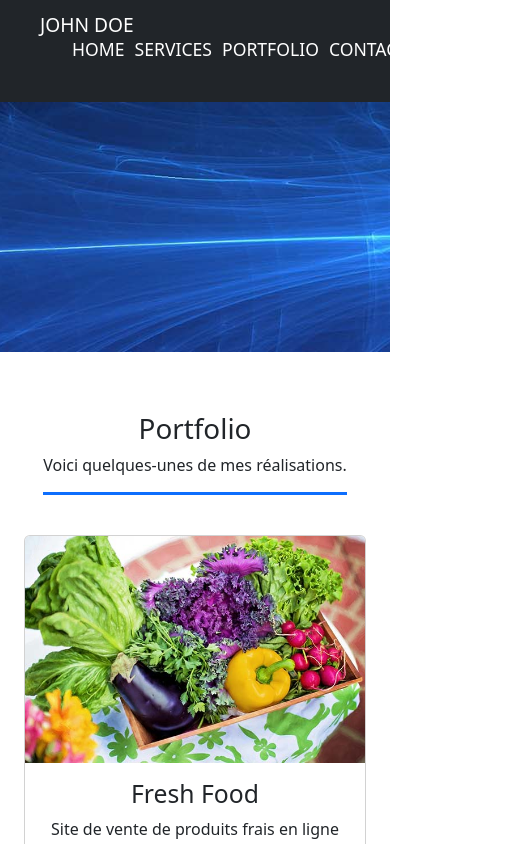
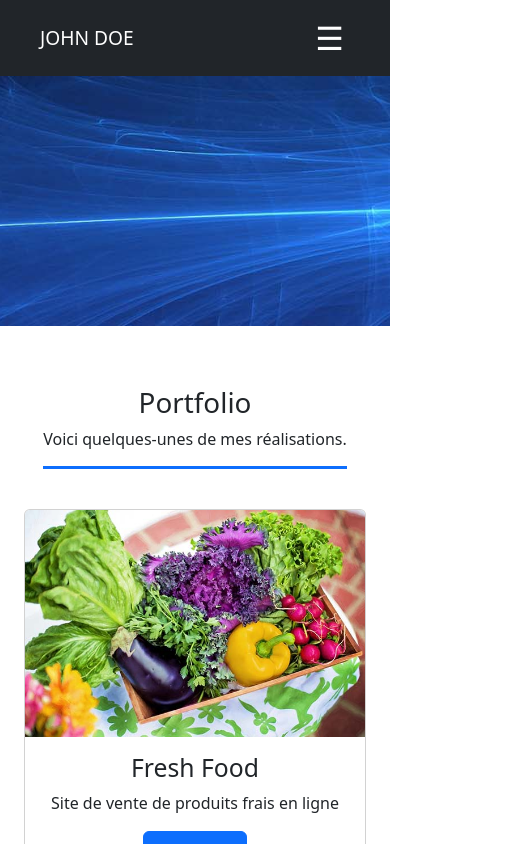
Before and after one commit to Ameliiie/portfolio-react, a React (Create React App) app: page /portfolio in a window 390 px wide. Shown: the top 844 px of the page, 509 px wide, since content can reach past the window. Built offline with nearby package versions, Linux system fonts and the light colour scheme.

Commit message:
Finalize responsive design and project polishing

```diff
--- a/package.json
+++ b/package.json
@@ -11,6 +11,7 @@
     "bootstrap-icons": "^1.13.1",
     "react": "^19.2.6",
     "react-dom": "^19.2.6",
+    "react-helmet": "^6.1.0",
     "react-icons": "^5.6.0",
     "react-router-dom": "^7.15.1",
     "react-scripts": "5.0.1",
--- a/src/components/Footer.jsx
+++ b/src/components/Footer.jsx
@@ -1,33 +1,31 @@
+import { Link } from "react-router-dom";
 import "../styles/Footer.css";
 
 function Footer() {
   return (
-
     <footer className="footer">
-
       <div className="container">
-
         <div className="row">
-
           <div className="col-md-4">
 
             <h3>John Doe</h3>
 
             <p>40 rue Laure Diebold</p>
-
             <p>69009 Lyon, France</p>
-
             <p>10 20 30 40 50</p>
-
             <p>john.doe@gmail.com</p>
 
             <div className="social-icons">
 
-              <i className="bi bi-github"></i>
+              <a href="https://github.com/github-john-doe" target="_blank" rel="nofollow noopener noreferrer" >
+                <i className="bi bi-github"></i></a>
 
-              <i className="bi bi-twitter"></i>
+              <a href="https://twitter.com/johndoe" target="_blank" rel="nofollow noopener noreferrer">
+                <i className="bi bi-twitter"></i> </a>
 
-              <i className="bi bi-linkedin"></i>
+              <a href="https://linkedin.com/in/john-doe" target="_blank" rel="nofollow noopener noreferrer">
+                <i className="bi bi-linkedin"></i>
+              </a>
 
             </div>
 
@@ -37,15 +35,11 @@ function Footer() {
 
             <h3>Liens utiles</h3>
 
-            <p>Accueil</p>
-
-            <p>Services</p>
-
-            <p>Portfolio</p>
-
-            <p>Me contacter</p>
-
-            <p>Mentions légales</p>
+            <p><Link to="/">Accueil</Link></p>
+            <p><Link to="/services">Services</Link></p>
+            <p><Link to="/portfolio">Portfolio</Link></p>
+            <p><Link to="/contact">Me contacter</Link></p>
+            <p><Link to="/mentions-legales">Mentions légales</Link></p>
 
           </div>
 
@@ -53,17 +47,12 @@ function Footer() {
 
             <h3>Mes dernières réalisations</h3>
 
-            <p>Fresh Food</p>
-
-            <p>Restaurant Akira</p>
-
-            <p>Espace bien-être</p>
-
-            <p>SEO</p>
-
-            <p>Création d'une API</p>
-
-            <p>Maquette d’un site</p>
+            <p><Link to="/portfolio">Fresh Food</Link></p>
+            <p><Link to="/portfolio">Restaurant Akira</Link></p>
+            <p><Link to="/portfolio">Espace bien-être</Link></p>
+            <p><Link to="/portfolio">SEO</Link></p>
+            <p><Link to="/portfolio">Création d'une API</Link></p>
+            <p><Link to="/portfolio">Maquette d'un site</Link></p>
 
           </div>
 
@@ -72,7 +61,6 @@ function Footer() {
       </div>
 
     </footer>
-
   );
 }
 
--- a/src/components/Header.jsx
+++ b/src/components/Header.jsx
@@ -1,34 +1,42 @@
-import { Link } from "react-router-dom";
+import { useState } from "react";
+import { NavLink } from "react-router-dom";
 import "../styles/Header.css";
 
 
 function Header() {
+  const [menuOpen, setMenuOpen] = useState(false);
   return (
     <header className="header">
       <nav className="navbar">
 
         <h1 className="logo">JOHN DOE</h1>
 
-        <ul className="nav-links">
+        <button
+          className="menu-toggle"
+          onClick={() => setMenuOpen(!menuOpen)}>
+          ☰
+        </button>
+
+        <ul className={`nav-links ${menuOpen ? "active" : ""}`}>
 
           <li>
-            <Link to="/">HOME</Link>
+            <NavLink to="/">HOME</NavLink>
           </li>
 
           <li>
-            <Link to="/services">SERVICES</Link>
+            <NavLink to="/services">SERVICES</NavLink>
           </li>
 
           <li>
-            <Link to="/portfolio">PORTFOLIO</Link>
+            <NavLink to="/portfolio">PORTFOLIO</NavLink>
           </li>
 
           <li>
-            <Link to="/contact">CONTACT</Link>
+            <NavLink to="/contact">CONTACT</NavLink>
           </li>
 
           <li>
-            <Link to="/mentions-legales"> MENTIONS LEGALES</Link>
+            <NavLink to="/mentions-legales"> MENTIONS LEGALES</NavLink>
           </li>
 
         </ul>
--- a/src/pages/MentionsLegales.jsx
+++ b/src/pages/MentionsLegales.jsx
@@ -1,7 +1,13 @@
 import "../styles/Mentions-legales.css"
+import { Helmet } from "react-helmet";
 
 function MentionsLegales() {
   return (
+  <>
+    <Helmet>
+      <meta name="robots" content="noindex, nofollow" />
+    </Helmet>
+
     <section className="mentions-section">
       <h1>Mentions légales</h1>
       <div className="mentions-line"></div>
@@ -99,6 +105,7 @@ function MentionsLegales() {
       </div>
 
     </section>
+    </>
   );
 }
 
--- a/src/pages/Portfolio.jsx
+++ b/src/pages/Portfolio.jsx
@@ -29,8 +29,7 @@ function Portfolio() {
             <div className="col-md-4 d-flex">
               <div className="card portfolio-card">
 
-                <img
-                  src={portfolioFresh} alt="Fresh Food" className="card-img-top"/>
+                <img src={portfolioFresh} alt="Fresh Food" className="card-img-top"/>
 
                 <div className="card-body">
 
--- a/src/styles/Footer.css
+++ b/src/styles/Footer.css
@@ -1,4 +1,3 @@
-
 .footer {
   background-color: #212529;
   color: white;
@@ -15,9 +14,48 @@
   font-size: 1rem;
 }
 
+/* Icônes réseaux */
+
 .social-icons {
   display: flex;
   gap: 15px;
   font-size: 1.8rem;
   margin-top: 15px;
 }
+
+.social-icons a {
+  color: #6c757d;
+  transition: color 0.3s ease;
+}
+
+.social-icons a:hover {
+  color: white;
+}
+
+/* Liens du footer */
+
+.footer a {
+  color: white;
+  text-decoration: none;
+  transition: font-weight 0.3s ease;
+}
+
+.footer a:hover {
+  font-weight: bold;
+}
+
+/* Responsive */
+
+@media (max-width: 768px) {
+  .footer {
+    text-align: center;
+  }
+
+  .social-icons {
+    justify-content: center;
+  }
+
+  .footer .col-md-4 {
+    margin-bottom: 30px;
+  }
+}
--- a/src/styles/Header.css
+++ b/src/styles/Header.css
@@ -33,3 +33,65 @@
   text-decoration: none;
 
 }
+
+.nav-links a:hover {
+  text-decoration: underline;
+}
+
+.nav-links a.active {
+  font-weight: bold;
+  text-decoration: underline;
+}
+
+/*Responsive mobile */
+
+.menu-toggle {
+  display: none;
+  background: none;
+  border: none;
+  color: white;
+  font-size: 2rem;
+  cursor: pointer;
+}
+
+@media (max-width: 768px) {
+
+  .menu-toggle {
+    display: block;
+  }
+
+  .navbar {
+    flex-wrap: wrap;
+  }
+
+  .nav-links {
+    display: none;
+    flex-direction: column;
+    width: 100%;
+    margin-top: 10px;
+    padding: 0;
+  }
+
+  .nav-links.active {
+    display: flex;
+  }
+
+  .nav-links li {
+    padding: 10px 0;
+  }
+
+}
+
+@media (max-width: 768px) {
+
+  .hero-section h1 {
+    font-size: 3rem;
+    text-align: center;
+  }
+
+  .hero-section h2 {
+    font-size: 2rem;
+    text-align: center;
+  }
+
+}
--- a/src/styles/Portfolio.css
+++ b/src/styles/Portfolio.css
@@ -30,6 +30,6 @@
 }
 
 .btn-primary:hover {
-  background-color: #4d94ff;
-  border-color: #4d94ff;
+  background-color: #4d94ff !important;
+  border-color: #4d94ff !important;
 }
--- a/src/styles/Services.css
+++ b/src/styles/Services.css
@@ -35,6 +35,17 @@
   margin-bottom: 20px;
 }
 
-row {
+.row {
   align-items: stretch;
 }
+
+.service-card:hover {
+  background-color: #efefef;
+  box-shadow: 0 4px 15px rgba(0, 0, 0, 0.15);
+}
+
+@media (max-width: 992px) {
+  .service-card h2 {
+    font-size: 1.5rem;
+  }
+}
```
Also changed, not shown: src/pages/Contact.jsx (+4 -9 lines), src/pages/Home.jsx (+7 -18 lines), src/pages/Services.jsx (+7 -21 lines), 2 other files (tests, documents, lock files or other folders).
